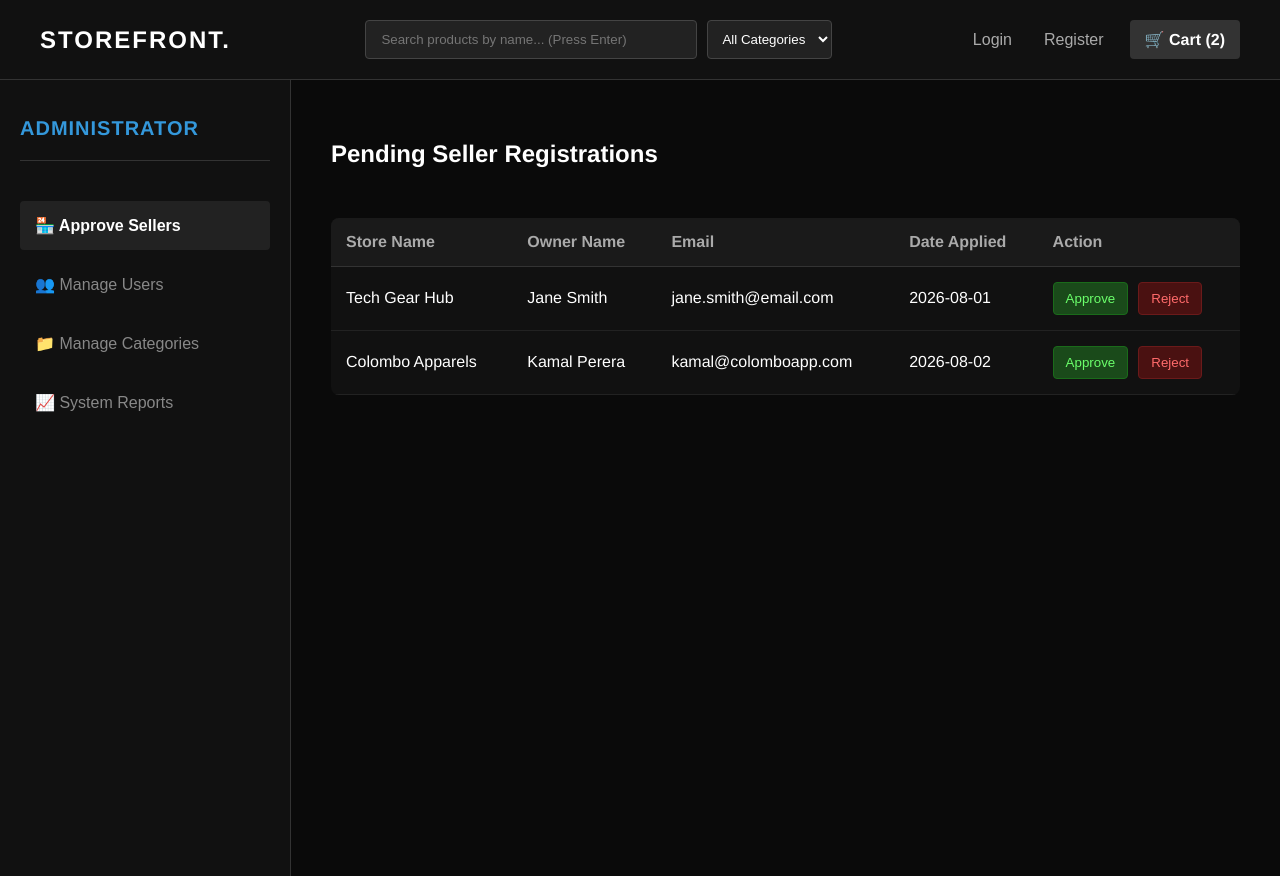
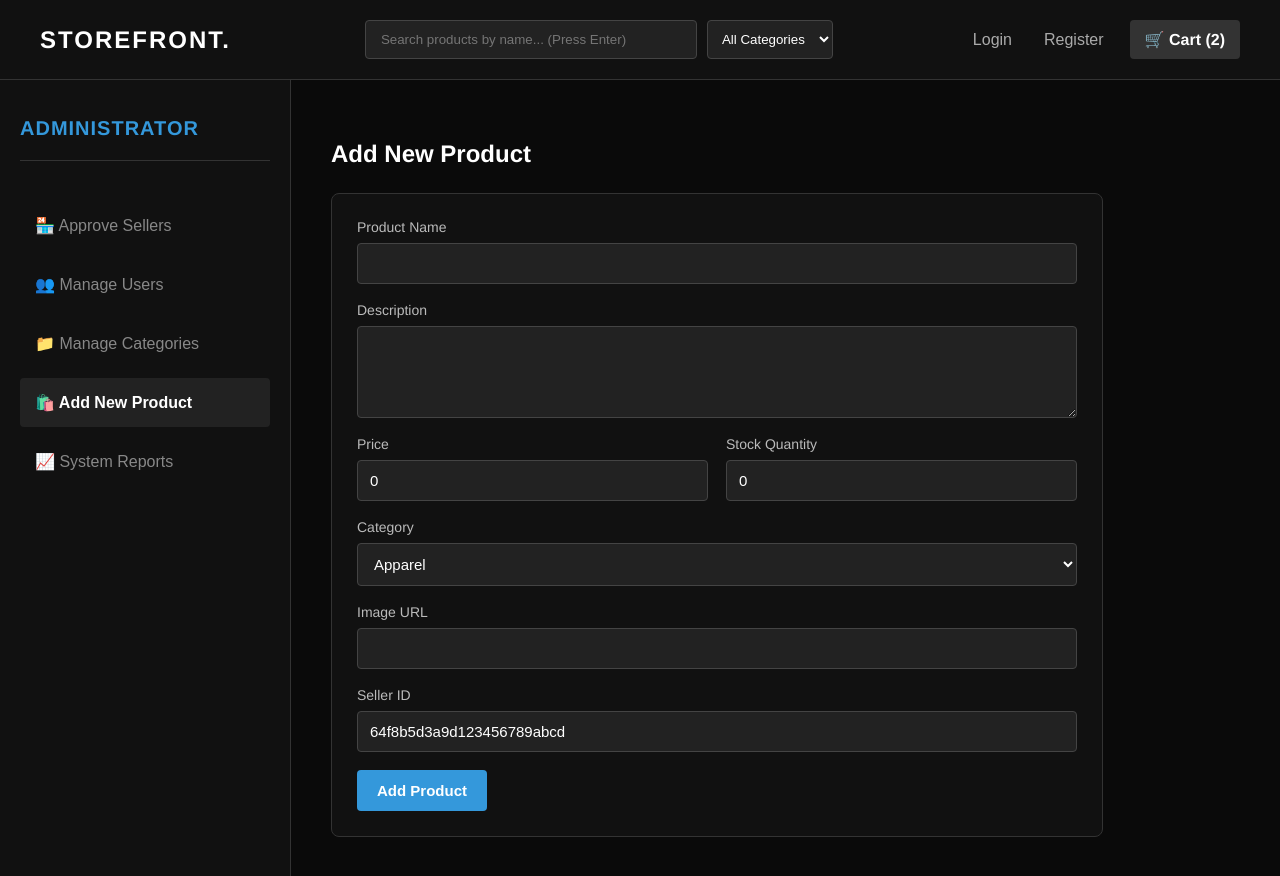
Before and after one commit to sj0002/OnlineShoppingSystem, a React (Create React App) app in the folder frontend/: page /admin in a window 1280 px wide. Shown: the top 876 px of the page. Built offline with nearby package versions, Linux system fonts and the light colour scheme.

Commit message:
fix: improve login page UI/UX and hide header on auth pages

```diff
--- a/frontend/src/Navbar.js
+++ b/frontend/src/Navbar.js
@@ -1,8 +1,16 @@
 import React from 'react';
-import { useNavigate } from 'react-router-dom';
+import { useLocation, useNavigate } from 'react-router-dom';
+import categories from './categories';
 
-function Navbar({ searchTerm, setSearchTerm }) {
+function Navbar({
+    searchTerm,
+    setSearchTerm,
+    selectedCategory,
+    setSelectedCategory,
+}) {
     const navigate = useNavigate();
+    const { pathname } = useLocation();
+    const isAuthRoute = pathname === '/login' || pathname === '/register';
 
     const handleSearch = (e) => {
         // Check if the user pressed the 'Enter' key and the search isn't empty
@@ -22,6 +30,7 @@ function Navbar({ searchTerm, setSearchTerm }) {
             </div>
 
             {/* Search & Filter Section */}
+            {!isAuthRoute && (
                 <div style={styles.searchContainer}>
                     <input
                         type="text"
@@ -31,13 +40,22 @@ function Navbar({ searchTerm, setSearchTerm }) {
                         onChange={(e) => setSearchTerm(e.target.value)}
                         onKeyDown={handleSearch}
                     />
-                <select style={styles.filterSelect}>
-                    <option value="all">All Categories</option>
-                    <option value="apparel">Apparel</option>
-                    <option value="accessories">Accessories</option>
-                    <option value="tech">Tech Gear</option>
+                    <select
+                        style={styles.filterSelect}
+                        value={selectedCategory}
+                        onChange={(e) => {
+                            setSelectedCategory(e.target.value);
+                            navigate('/');
+                        }}
+                    >
+                        {categories.map((category) => (
+                            <option key={category.value} value={category.value}>
+                                {category.label}
+                            </option>
+                        ))}
                     </select>
                 </div>
+            )}
 
             {/* User Actions & Cart */}
             <div style={styles.navActions}>
--- /dev/null
+++ b/frontend/src/categories.js
@@ -0,0 +1,9 @@
+const categories = [
+    { label: 'All Categories', value: 'All' },
+    { label: 'Apparel', value: 'Apparel' },
+    { label: 'Travel & Bags', value: 'Travel & Bags' },
+    { label: 'Electronics', value: 'Electronics' },
+    { label: 'Footwear', value: 'Footwear' },
+];
+
+export default categories;
--- a/frontend/src/pages/AdminDashboard.js
+++ b/frontend/src/pages/AdminDashboard.js
@@ -1,8 +1,64 @@
 // frontend/src/pages/AdminDashboard.js
 import React, { useState } from 'react';
+import categories from '../categories';
 
 function AdminDashboard() {
-  const [activeTab, setActiveTab] = useState('approvals');
+  const [activeTab, setActiveTab] = useState('products');
+  const [productData, setProductData] = useState({
+    name: '',
+    description: '',
+    price: 0,
+    category: 'Apparel',
+    stockQuantity: 0,
+    imageUrl: '',
+    seller: '64f8b5d3a9d123456789abcd',
+  });
+  const [productMessage, setProductMessage] = useState('');
+  const [productError, setProductError] = useState('');
+
+  const handleProductChange = (event) => {
+    const { name, value } = event.target;
+
+    setProductData((currentData) => ({
+      ...currentData,
+      [name]: name === 'price' || name === 'stockQuantity'
+        ? Number(value)
+        : value,
+    }));
+  };
+
+  const handleProductSubmit = async (event) => {
+    event.preventDefault();
+    setProductMessage('');
+    setProductError('');
+
+    try {
+      const response = await fetch('http://localhost:5000/api/products', {
+        method: 'POST',
+        headers: { 'Content-Type': 'application/json' },
+        body: JSON.stringify(productData),
+      });
+
+      const result = await response.json();
+
+      if (!response.ok) {
+        throw new Error(result.message || 'Unable to create product');
+      }
+
+      setProductMessage('Product added successfully.');
+      setProductData({
+        name: '',
+        description: '',
+        price: 0,
+        category: 'Apparel',
+        stockQuantity: 0,
+        imageUrl: '',
+        seller: '64f8b5d3a9d123456789abcd',
+      });
+    } catch (error) {
+      setProductError(error.message);
+    }
+  };
 
   return (
     <div style={styles.dashboardContainer}>
@@ -30,6 +86,12 @@ function AdminDashboard() {
             📁 Manage Categories
           </button>
           <button
+            style={activeTab === 'products' ? styles.activeNavItem : styles.navItem}
+            onClick={() => setActiveTab('products')}
+          >
+            🛍️ Add New Product
+          </button>
+          <button
             style={activeTab === 'reports' ? styles.activeNavItem : styles.navItem}
             onClick={() => setActiveTab('reports')}
           >
@@ -46,6 +108,13 @@ function AdminDashboard() {
           <div>
             <div style={styles.headerRow}>
               <h2>Pending Seller Registrations</h2>
+              <button
+                type="button"
+                style={styles.headerAction}
+                onClick={() => setActiveTab('products')}
+              >
+                Add New Product
+              </button>
             </div>
 
             <table style={styles.table}>
@@ -81,6 +150,114 @@ function AdminDashboard() {
                 </tr>
               </tbody>
             </table>
+          </div>
+        )}
+
+        {/* Add Product Tab */}
+        {activeTab === 'products' && (
+          <div>
+            <h2>Add New Product</h2>
+            <form style={styles.productForm} onSubmit={handleProductSubmit}>
+              <label style={styles.formLabel}>
+                Product Name
+                <input
+                  name="name"
+                  type="text"
+                  value={productData.name}
+                  onChange={handleProductChange}
+                  style={styles.formInput}
+                  required
+                />
+              </label>
+
+              <label style={styles.formLabel}>
+                Description
+                <textarea
+                  name="description"
+                  value={productData.description}
+                  onChange={handleProductChange}
+                  style={styles.formInput}
+                  rows="4"
+                  required
+                />
+              </label>
+
+              <div style={styles.formGrid}>
+                <label style={styles.formLabel}>
+                  Price
+                  <input
+                    name="price"
+                    type="number"
+                    min="0"
+                    step="0.01"
+                    value={productData.price}
+                    onChange={handleProductChange}
+                    style={styles.formInput}
+                    required
+                  />
+                </label>
+
+                <label style={styles.formLabel}>
+                  Stock Quantity
+                  <input
+                    name="stockQuantity"
+                    type="number"
+                    min="0"
+                    value={productData.stockQuantity}
+                    onChange={handleProductChange}
+                    style={styles.formInput}
+                    required
+                  />
+                </label>
+              </div>
+
+              <label style={styles.formLabel}>
+                Category
+                <select
+                  name="category"
+                  value={productData.category}
+                  onChange={handleProductChange}
+                  style={styles.formInput}
+                  required
+                >
+                  {categories.slice(1).map((category) => (
+                    <option key={category.value} value={category.value}>
+                      {category.label}
+                    </option>
+                  ))}
+                </select>
+              </label>
+
+              <label style={styles.formLabel}>
+                Image URL
+                <input
+                  name="imageUrl"
+                  type="text"
+                  value={productData.imageUrl}
+                  onChange={handleProductChange}
+                  style={styles.formInput}
+                />
+              </label>
+
+              <label style={styles.formLabel}>
+                Seller ID
+                <input
+                  name="seller"
+                  type="text"
+                  value={productData.seller}
+                  onChange={handleProductChange}
+                  style={styles.formInput}
+                  required
+                />
+              </label>
+
+              <button type="submit" style={styles.submitBtn}>
+                Add Product
+              </button>
+
+              {productMessage && <p style={styles.successMessage}>{productMessage}</p>}
+              {productError && <p style={styles.errorMessage}>{productError}</p>}
+            </form>
           </div>
         )}
 
@@ -175,6 +352,16 @@ const styles = {
     alignItems: 'center',
     marginBottom: '30px',
   },
+  headerAction: {
+    backgroundColor: '#3498db',
+    border: 'none',
+    borderRadius: '4px',
+    color: '#fff',
+    cursor: 'pointer',
+    fontSize: '15px',
+    fontWeight: 'bold',
+    padding: '12px 18px',
+  },
   table: {
     width: '100%',
     borderCollapse: 'collapse',
@@ -213,6 +400,58 @@ const styles = {
     borderRadius: '4px',
     cursor: 'pointer',
   },
+  productForm: {
+    maxWidth: '720px',
+    display: 'flex',
+    flexDirection: 'column',
+    gap: '18px',
+    marginTop: '25px',
+    padding: '25px',
+    backgroundColor: '#111',
+    border: '1px solid #333',
+    borderRadius: '8px',
+  },
+  formGrid: {
+    display: 'grid',
+    gridTemplateColumns: 'repeat(2, minmax(0, 1fr))',
+    gap: '18px',
+  },
+  formLabel: {
+    display: 'flex',
+    flexDirection: 'column',
+    gap: '8px',
+    color: '#bbb',
+    fontSize: '14px',
+  },
+  formInput: {
+    boxSizing: 'border-box',
+    width: '100%',
+    padding: '11px 12px',
+    backgroundColor: '#222',
+    border: '1px solid #444',
+    borderRadius: '4px',
+    color: '#fff',
+    fontSize: '15px',
+  },
+  submitBtn: {
+    alignSelf: 'flex-start',
+    backgroundColor: '#3498db',
+    border: 'none',
+    borderRadius: '4px',
+    color: '#fff',
+    cursor: 'pointer',
+    fontSize: '15px',
+    fontWeight: 'bold',
+    padding: '12px 20px',
+  },
+  successMessage: {
+    color: '#6bff6b',
+    margin: '0',
+  },
+  errorMessage: {
+    color: '#ff6b6b',
+    margin: '0',
+  },
   statsGrid: {
     display: 'flex',
     gap: '20px',
--- a/frontend/src/pages/Auth.js
+++ b/frontend/src/pages/Auth.js
@@ -3,11 +3,12 @@ import { useNavigate } from 'react-router-dom';
 
 function Auth() {
     const [isLogin, setIsLogin] = useState(true);
-    const [role, setRole] = useState('Customer');
 
     const [name, setName] = useState('');
     const [email, setEmail] = useState('');
     const [password, setPassword] = useState('');
+    const [showPassword, setShowPassword] = useState(false);
+    const [rememberMe, setRememberMe] = useState(false);
 
     const [message, setMessage] = useState('');
     const [error, setError] = useState('');
@@ -37,8 +38,7 @@ function Auth() {
                         body: JSON.stringify({
                             name,
                             email,
-                            password,
-                            role
+                            password
                         })
                     }
                 );
@@ -155,49 +155,11 @@ function Auth() {
 
                 <form onSubmit={handleSubmit} style={styles.form}>
 
-                    {/* Role Selection */}
-                    <div style={styles.roleContainer}>
-
-                        <label style={styles.radioLabel}>
-                            <input
-                                type="radio"
-                                value="Customer"
-                                checked={role === 'Customer'}
-                                onChange={() => setRole('Customer')}
-                                style={styles.radio}
-                            />
-                            Customer
-                        </label>
-
-                        <label style={styles.radioLabel}>
-                            <input
-                                type="radio"
-                                value="Seller"
-                                checked={role === 'Seller'}
-                                onChange={() => setRole('Seller')}
-                                style={styles.radio}
-                            />
-                            Seller
-                        </label>
-
-                        <label style={styles.radioLabel}>
-                            <input
-                                type="radio"
-                                value="Admin"
-                                checked={role === 'Admin'}
-                                onChange={() => setRole('Admin')}
-                                style={styles.radio}
-                            />
-                            Admin
-                        </label>
-
-                    </div>
-
                     {/* Full Name - Registration only */}
                     {!isLogin && (
                         <input
                             type="text"
-                            placeholder="Full Name"
+                            placeholder="Enter your full name"
                             style={styles.input}
                             value={name}
                             onChange={(e) => setName(e.target.value)}
@@ -208,7 +170,7 @@ function Auth() {
                     {/* Email */}
                     <input
                         type="email"
-                        placeholder="Email Address"
+                        placeholder="Enter your email"
                         style={styles.input}
                         value={email}
                         onChange={(e) => setEmail(e.target.value)}
@@ -216,15 +178,47 @@ function Auth() {
                     />
 
                     {/* Password */}
+                    <div style={styles.passwordField}>
                         <input
-                        type="password"
-                        placeholder="Password"
-                        style={styles.input}
+                            type={showPassword ? 'text' : 'password'}
+                            placeholder="Enter your password"
+                            style={styles.passwordInput}
                             value={password}
                             onChange={(e) => setPassword(e.target.value)}
                             required
                             minLength={6}
                         />
+                        <button
+                            type="button"
+                            aria-label={showPassword ? 'Hide password' : 'Show password'}
+                            aria-pressed={showPassword}
+                            style={styles.passwordToggle}
+                            onClick={() => setShowPassword((visible) => !visible)}
+                        >
+                            {showPassword ? '🙈' : '👁'}
+                        </button>
+                    </div>
+
+                    {isLogin && (
+                        <>
+                            <button
+                                type="button"
+                                style={styles.forgotPassword}
+                                onClick={() => setMessage('Password reset is not available yet.')}
+                            >
+                                Forgot Password?
+                            </button>
+
+                            <label style={styles.rememberMe}>
+                                <input
+                                    type="checkbox"
+                                    checked={rememberMe}
+                                    onChange={(e) => setRememberMe(e.target.checked)}
+                                />
+                                Remember me
+                            </label>
+                        </>
+                    )}
 
                     {/* Message */}
                     {message && (
@@ -320,25 +314,6 @@ const styles = {
         gap: '15px',
     },
 
-    roleContainer: {
-        display: 'flex',
-        justifyContent: 'space-between',
-        marginBottom: '10px',
-        color: '#fff',
-    },
-
-    radioLabel: {
-        cursor: 'pointer',
-        fontSize: '14px',
-        color: '#aaa',
-        display: 'flex',
-        alignItems: 'center',
-    },
-
-    radio: {
-        marginRight: '8px',
-    },
-
     input: {
         padding: '12px',
         backgroundColor: '#222',
@@ -346,6 +321,54 @@ const styles = {
         color: '#fff',
         borderRadius: '4px',
         fontSize: '16px',
+    },
+
+    passwordField: {
+        position: 'relative',
+        display: 'flex',
+        alignItems: 'center',
+    },
+
+    passwordInput: {
+        width: '100%',
+        padding: '12px 48px 12px 12px',
+        boxSizing: 'border-box',
+        backgroundColor: '#222',
+        border: '1px solid #444',
+        color: '#fff',
+        borderRadius: '4px',
+        fontSize: '16px',
+    },
+
+    passwordToggle: {
+        position: 'absolute',
+        right: '8px',
+        padding: '6px',
+        backgroundColor: 'transparent',
+        border: 'none',
+        color: '#aaa',
+        cursor: 'pointer',
+        fontSize: '18px',
+    },
+
+    forgotPassword: {
+        alignSelf: 'flex-end',
+        marginTop: '-8px',
+        padding: '0',
+        backgroundColor: 'transparent',
+        border: 'none',
+        color: '#6eb5ff',
+        cursor: 'pointer',
+        fontSize: '14px',
+    },
+
+    rememberMe: {
+        display: 'flex',
+        alignItems: 'center',
+        gap: '8px',
+        color: '#aaa',
+        cursor: 'pointer',
+        fontSize: '14px',
     },
 
     submitBtn: {
```
Also changed, not shown: frontend/src/App.js (+12 -1 lines), frontend/src/pages/Home.js (+2 -10 lines), 2 other files (tests, documents, lock files or other folders). Lines whose indentation alone changed are shown as unchanged.
